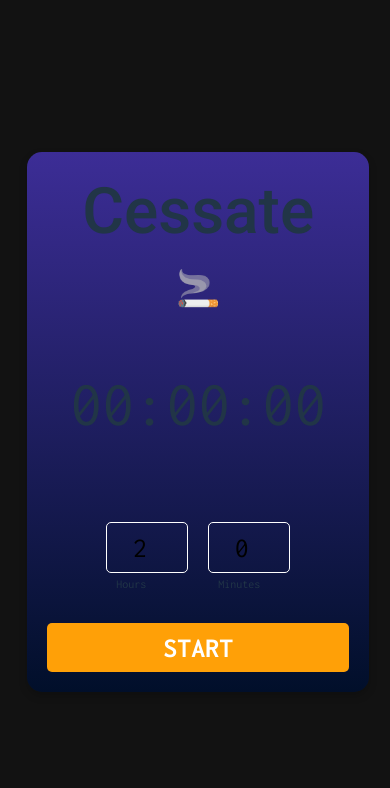
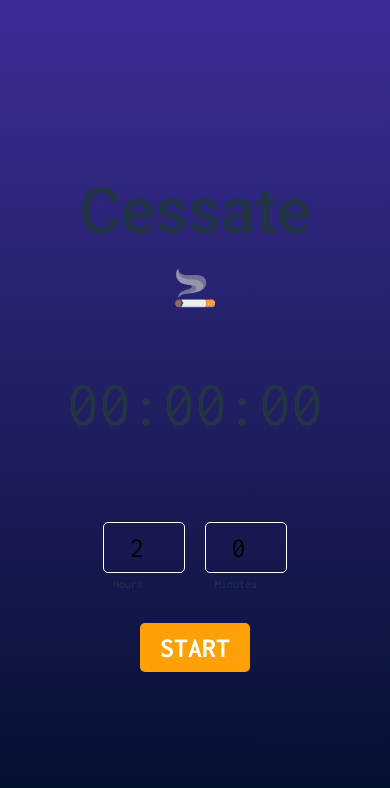
Before and after one commit to hau5pro/cessate, a React (Vite) app: page / in a window 390 px wide. Shown: the top 788 px of the page. Built offline with nearby package versions, Linux system fonts and the light colour scheme.

Commit message:
styling updates

```diff
--- a/src/App.css
+++ b/src/App.css
@@ -1,30 +1,45 @@
+html, body {
+  height: 100%;
+  margin: 0;
+}
+
 body {
-  margin: 0;
   font-family: 'Inconsolata', monospace;
-  height: 100vh;
+  background-color: #121212;
+  overflow: hidden;
+}
+
+.container {
   display: flex;
   justify-content: center;
   align-items: center;
-  background-color: #121212;
+  width: 100vw;
+  height: 100vh;
+}
+
+.content {
+  display: flex;
+  flex-direction: column;
+  justify-content: center;
+  align-items: center;
+  gap: 10px;
+  text-align: center;
+  padding: 20px;
+  max-width: 500px;
+  height: auto;
+  transition: background 1s ease;
+}
+
+@media (max-width: 600px) {
+  .content {
+    padding: 10px;
+  }
 }
 
 h1 {
   font-family: 'Roboto', sans-serif;
   font-size: 64px;
   margin: 5px;
-}
-
-.container {
-  display: flex;
-  flex-direction: column;
-  gap: 10px;
-  text-align: center;
-  padding: 20px;
-  width: 90%;
-  max-width: 400px;
-  border-radius: 15px;
-  box-shadow: 0 4px 8px rgba(0, 0, 0, 0.2);
-  transition: background 1 ease;
 }
 
 .timer-display {
@@ -46,11 +61,10 @@ h1 {
   gap: 2px;
 }
 
-/* Reset default input styles */
 input[type="number"] {
-  -webkit-appearance: none; /* Remove default number input appearance in Webkit browsers (e.g., Chrome, Safari) */
-  -moz-appearance: textfield; /* Remove number input appearance in Firefox */
-  appearance: none; /* Remove input appearance in general */
+  -webkit-appearance: none;
+  -moz-appearance: textfield;
+  appearance: none;
 
   font-family: 'Inconsolata', monospace;
   border: solid 1px white;
@@ -64,8 +78,8 @@ input[type="number"] {
 }
 
 .time-input {
-  width: 60px; /* Set width */
-  margin: 0 5px; /* Spacing between inputs */
+  width: 60px;
+  margin: 0 5px;
 }
 
 .label {
--- a/src/App.tsx
+++ b/src/App.tsx
@@ -78,6 +78,7 @@ function App() {
 
   return (
     <div className={`container ${backgroundClass}`}>
+      <div className="content">
         <h1>Cessate</h1>
 
         <span className="emoji">{emoji}</span>
@@ -122,6 +123,7 @@ function App() {
           {endTime ? "Reset" : "Start"}
         </button>
       </div>
+    </div>
   );
 }
 
```
Lines whose indentation alone changed are shown as unchanged.
